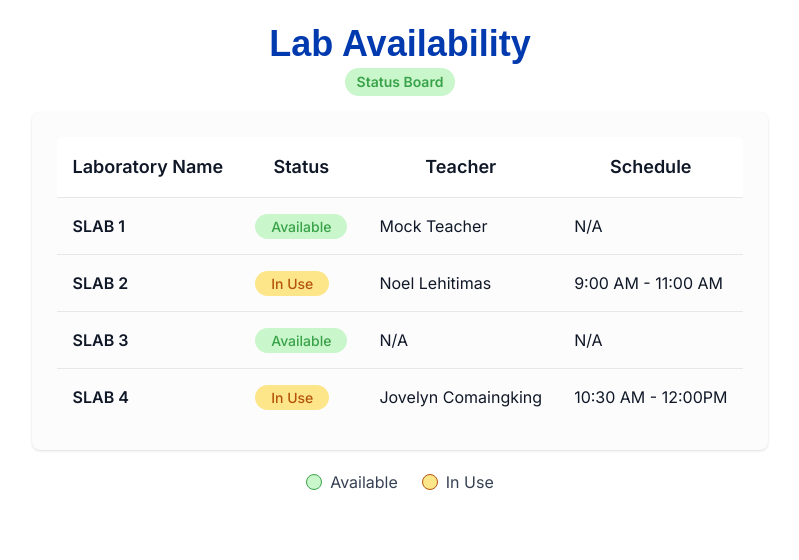
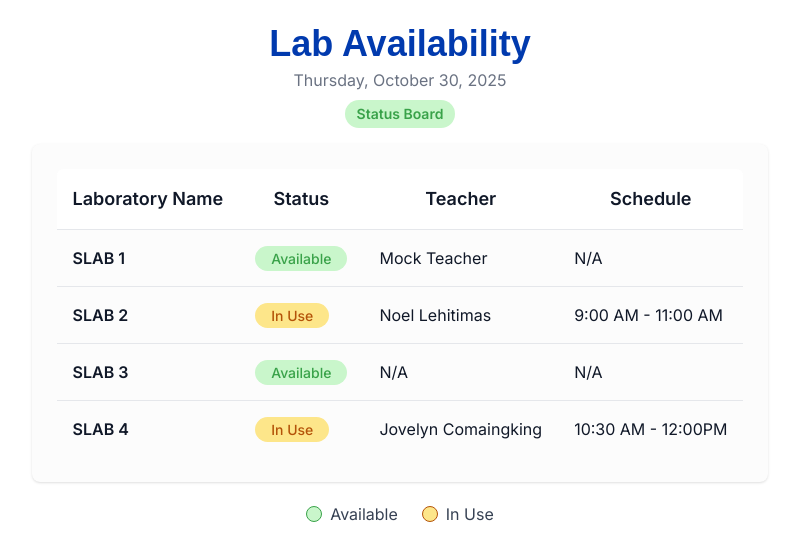
Before and after one commit to CS31A/Lab-System-Frontend, a Vue app: page /lab_availability in a window 1280 px wide. Shown: the top 560 px of the page, without its empty margins (240-1039 px from the left). Built offline with nearby package versions, Linux system fonts and the light colour scheme; a web font is replaced by a local one.

Commit message:
feat: Add current date display to lab availability component

```diff
--- a/src/components/LabAvailability.vue
+++ b/src/components/LabAvailability.vue
@@ -23,6 +23,15 @@ interface Lab {
 }
 
 const LabData = ref<Lab[]>([])
+
+// Current date display
+const currentDate = ref('')
+function updateCurrentDate() {
+  const now = new Date()
+  currentDate.value = now.toLocaleDateString(undefined, {
+    weekday: 'long', year: 'numeric', month: 'long', day: 'numeric'
+  })
+}
 
 async function fetchLabData() {
   try {
@@ -65,6 +74,7 @@ async function scheduleNextFetch() {
 onMounted(() => {
   isScheduled = true
   scheduleNextFetch()
+  updateCurrentDate()
 })
 
 onBeforeUnmount(() => {
@@ -77,9 +87,11 @@ onBeforeUnmount(() => {
 <template>
   <div class="flex-1 p-6 bg-white min-h-screen flex flex-col items-center">
     <div class="mb-6 flex flex-col items-center">
+
       <h2 class="text-4xl font-bold text-[#013aae] mb-1 text-center" style="font-family: var(--konkhmer-font);">
         Lab Availability
       </h2>
+      <span class="block text-gray-500 text-base mb-2">{{ currentDate }}</span>
       <span class="text-[#39A249] bg-[#C9F6CB] text-sm font-semibold rounded-2xl py-1 px-3 mb-4">
         Status Board
       </span>
```
